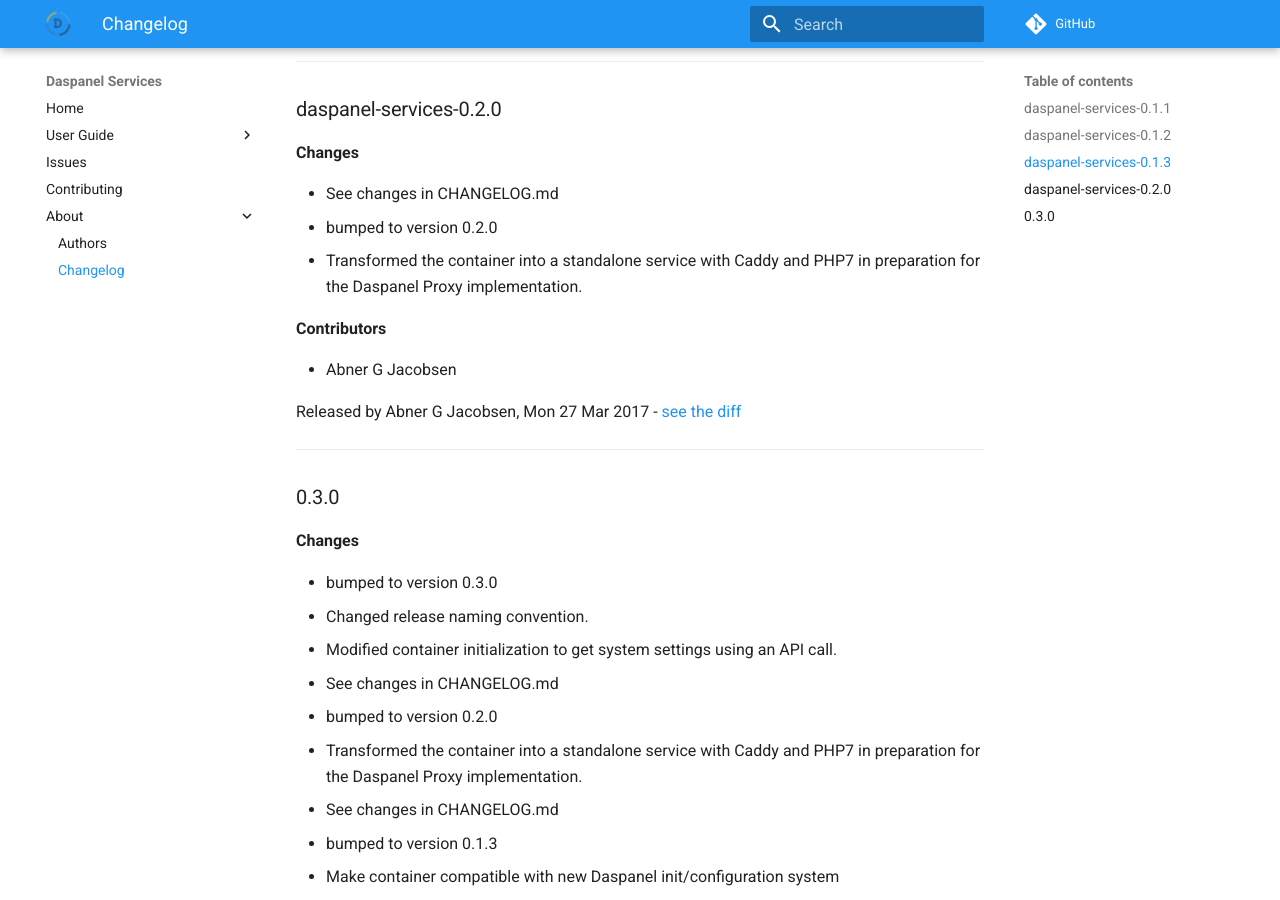
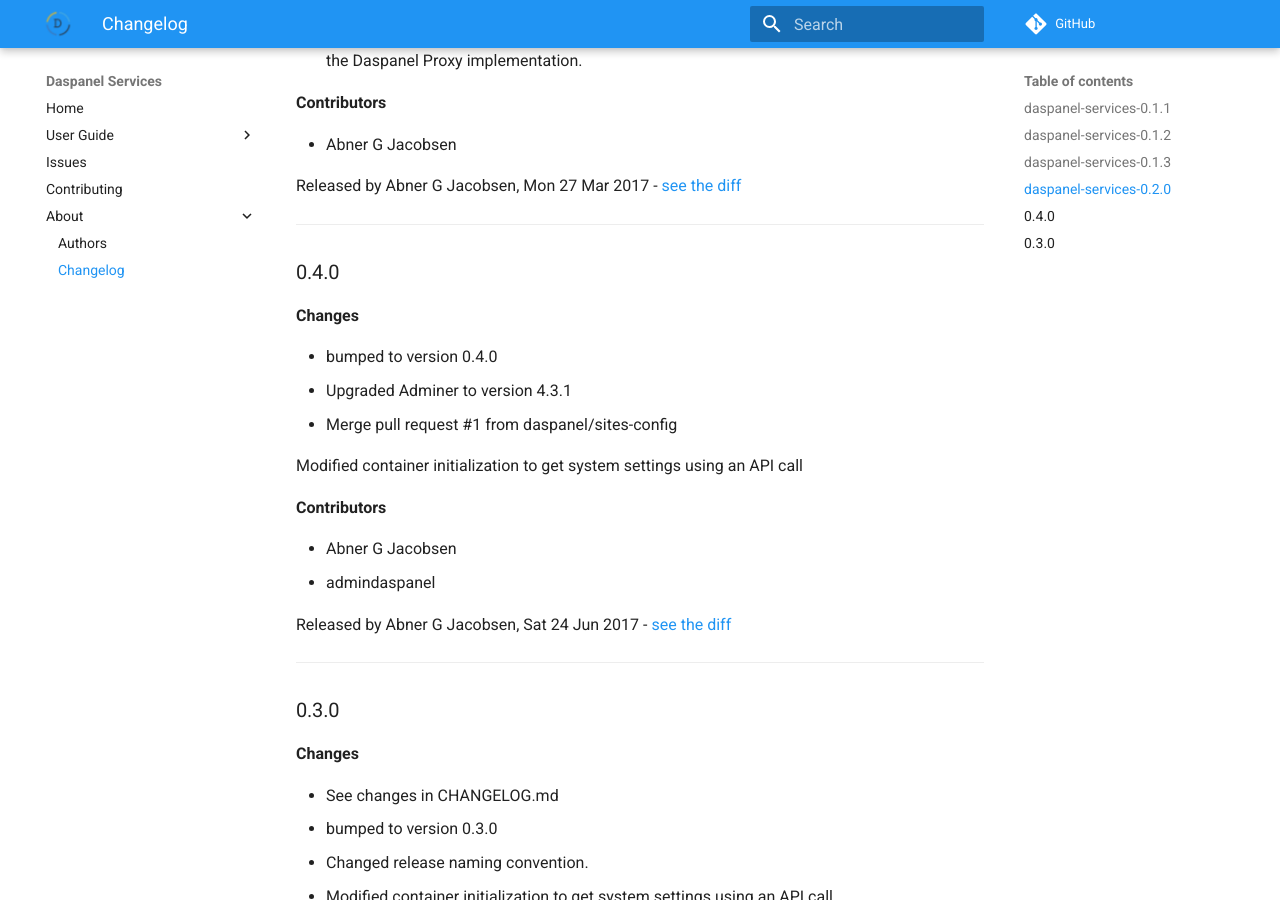
Before and after one commit to daspanel/daspanel-services, an MkDocs documentation site: the page built from docs/changelog.md, in a window 1280 px wide and 900 px high, scrolled down 1209 px. Built offline with MkDocs 1.6.1 and Material for MkDocs 9.7.7, drawn with Linux system fonts in a browser that asks for light colours; comment, search, counter and statistics services are not loaded; old or Windows-style settings are respelled for this version of MkDocs; some of the changed text lies outside the part shown.

Commit message:
See changes in CHANGELOG.md

```diff
--- a/docs/changelog.md
+++ b/docs/changelog.md
@@ -3,16 +3,8 @@
 ### daspanel-services-0.1.1
 __Changes__
 
-- See changes in CHANGELOG.md
-- bumped to version 0.1.1
-- Added cmd command as Docker need it.
-- first commit
 
-__Contributors__
-
-- Abner G Jacobsen
-
-Released by Abner G Jacobsen, Wed 21 Dec 2016 -
+Released by N/A, Sat 24 Jun 2017 -
 [see the diff](https://github.com/admindaspanel/daspanel-services/compare/...#diff)
 ______________
 
@@ -61,9 +53,28 @@ Released by Abner G Jacobsen, Mon 27 Mar 2017 -
 [see the diff](https://github.com/admindaspanel/daspanel-services/compare/...#diff)
 ______________
 
+### 0.4.0
+__Changes__
+
+- bumped to version 0.4.0
+- Upgraded Adminer to version 4.3.1
+- Merge pull request #1 from daspanel/sites-config
+
+  Modified container initialization to get system settings using an API call
+
+__Contributors__
+
+- Abner G Jacobsen
+- admindaspanel
+
+Released by Abner G Jacobsen, Sat 24 Jun 2017 -
+[see the diff](https://github.com/admindaspanel/daspanel-services/compare/0.3.0...0.4.0#diff)
+______________
+
 ### 0.3.0
 __Changes__
 
+- See changes in CHANGELOG.md
 - bumped to version 0.3.0
 - Changed release naming convention.
 - Modified container initialization to get system settings using an API call.
```
Also changed, not shown: CHANGELOG.md (+20 -9 lines).
